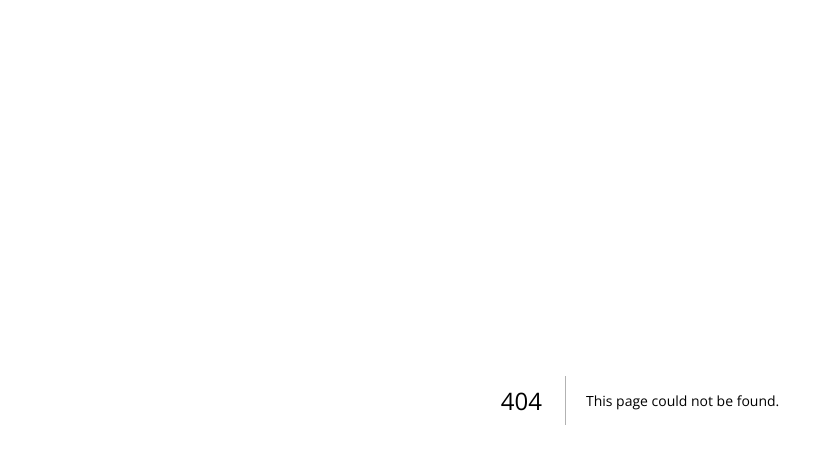
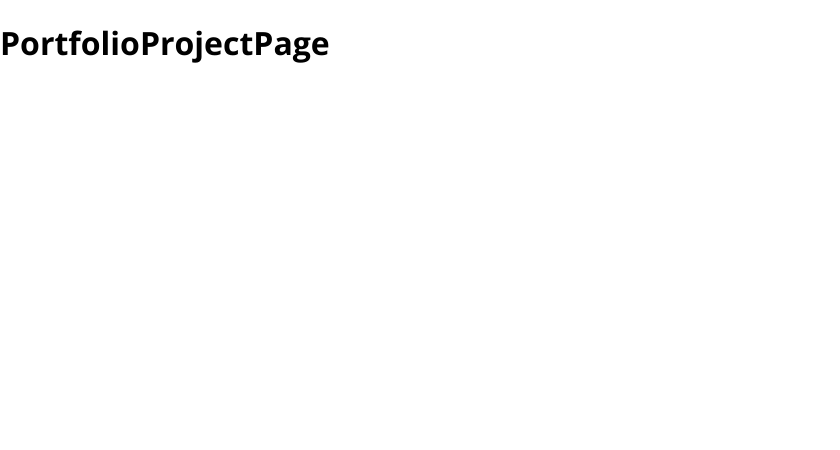
Before and after one commit to jonjj2016/next_firs, a Next.js app: page /portfolio/1 in a window 1280 px wide. Before the commit this address had no page. Shown: the top 450 px of the page, without its empty margins (0-840 px from the left). Built offline with nearby package versions, Linux system fonts and the light colour scheme.

Commit message:
added query params to be readable from component

```diff
--- /dev/null
+++ b/pages/portfolio/[projectid].js
@@ -0,0 +1,15 @@
+import {useRouter} from 'next/router';
+
+const PortfolioProjectPage = (params) => {
+    const router = useRouter();
+    console.log(router.query.projectid);
+    return (
+        <div>
+            <h1>
+            PortfolioProjectPage
+            </h1>
+        </div>
+    )
+}
+
+export default PortfolioProjectPage
```
